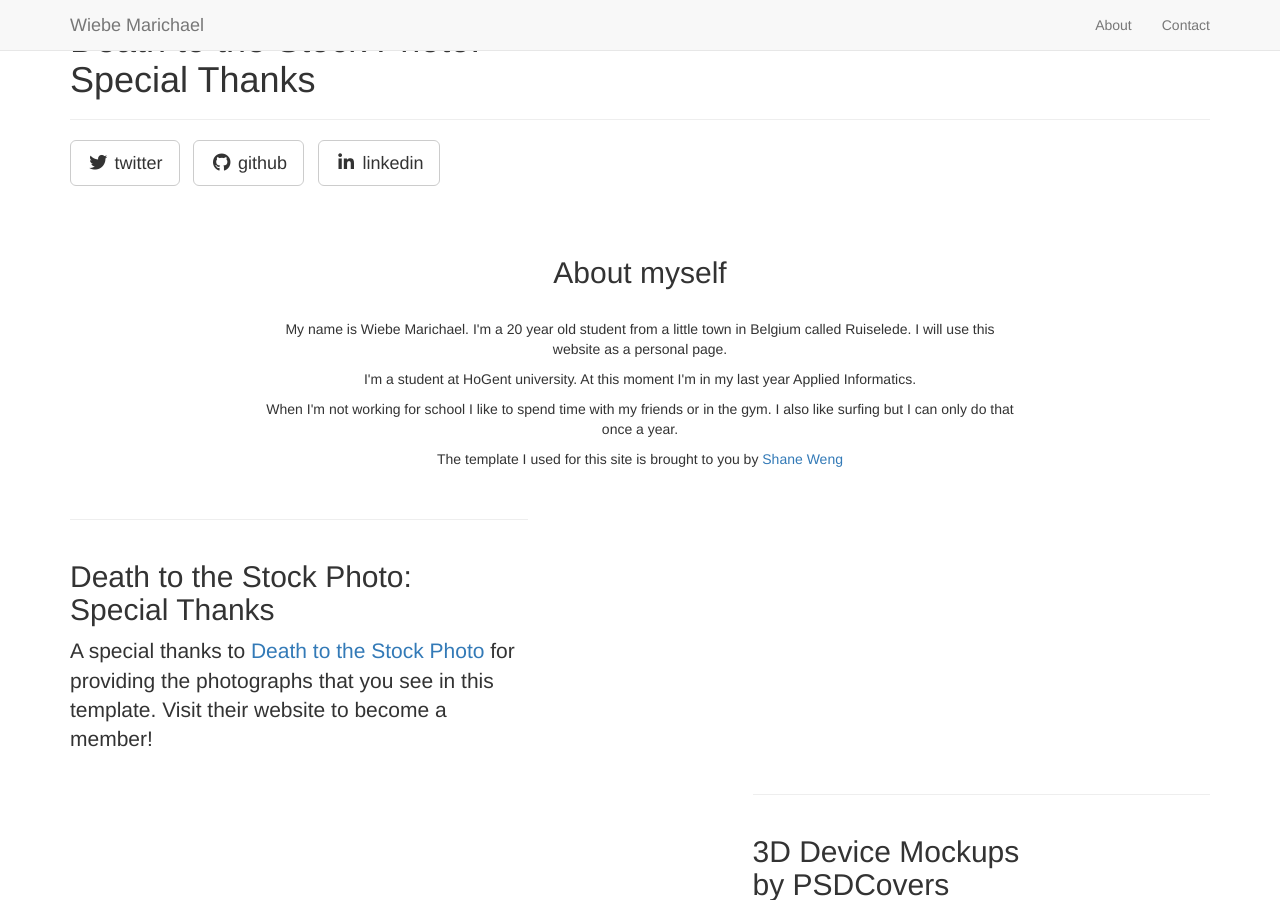
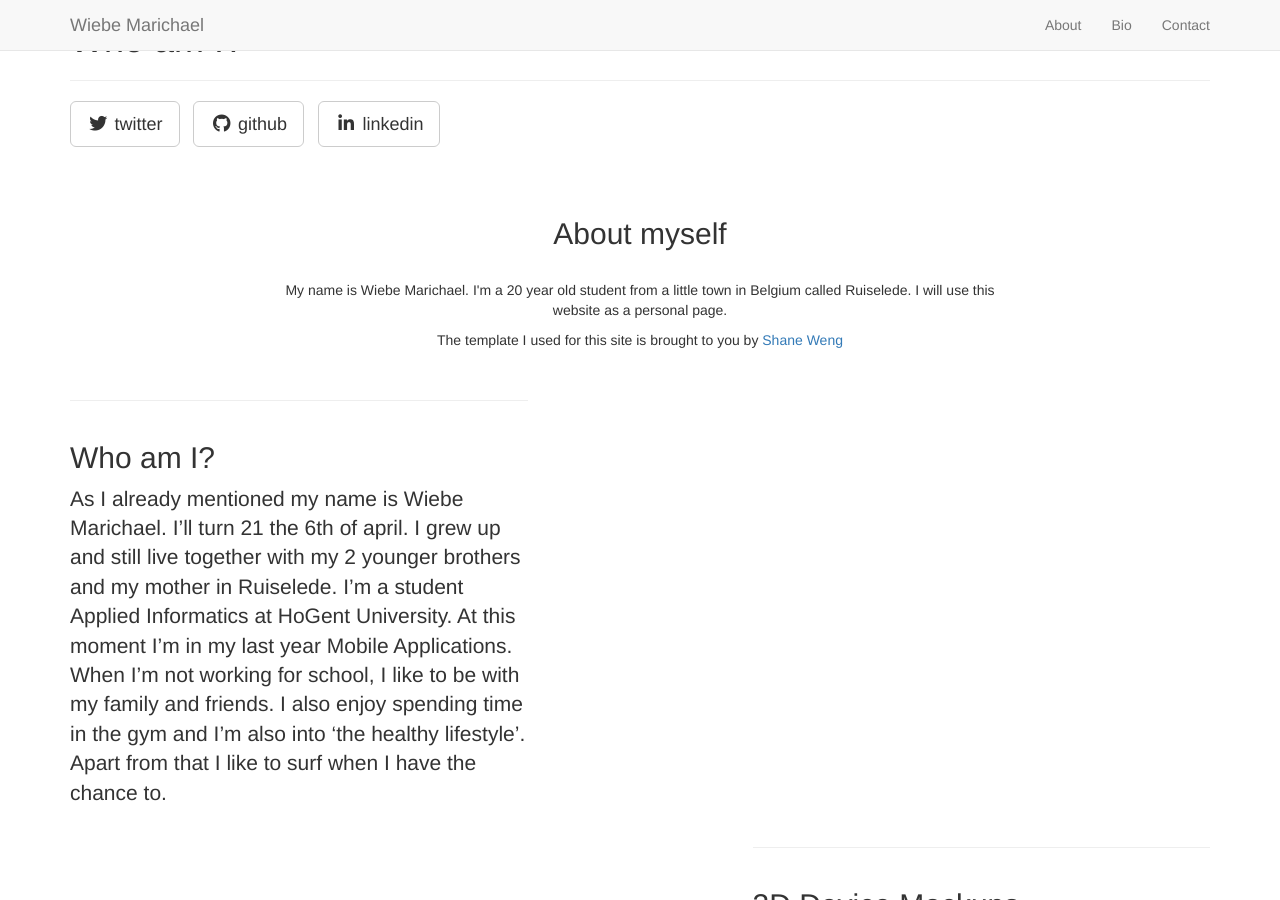
Before and after one commit to marichaelw/marichaelw.github.io, a Jekyll site: the page built from _posts/2014-09-21-services-1.markdown, in a window 1280 px wide and 900 px high. Built offline with Jekyll 4.4.1, drawn with Linux system fonts in a browser that asks for light colours; nearby versions of some CDN libraries; library files that are not in the unit come from our copies.

Commit message:
#3 change post 1 to Bio

```diff
--- a/_includes/about.html
+++ b/_includes/about.html
@@ -6,8 +6,6 @@
               <h2>About myself</h2>
               <br/>
                 <p>My name is Wiebe Marichael. I'm a 20 year old student from a little town in Belgium called Ruiselede. I will use this website as a personal page.</p>
-                <p>I'm a student at HoGent university. At this moment I'm in my last year Applied Informatics.</p>
-                <p>When I'm not working for school I like to spend time with my friends or in the gym. I also like surfing but I can only do that once a year.</p>
                 <p>The template I used for this site is brought to you by <a href="https://github.com/swcool">Shane Weng</a></p>
                 <br/>
               </div>
--- a/_includes/footer.html
+++ b/_includes/footer.html
@@ -11,10 +11,10 @@
                     <li>
                         <a href="#about">About</a>
                     </li>
-                    <!--<li class="footer-menu-divider">&sdot;</li>
+                    <li class="footer-menu-divider">&sdot;</li>
                     <li>
-                        <a href="#services">Services</a>
-                    </li>-->
+                        <a href="#bio">Bio</a>
+                    </li>
                     <li class="footer-menu-divider">&sdot;</li>
                     <li>
                         <a href="#contact">Contact</a>
--- a/_includes/header.html
+++ b/_includes/header.html
@@ -17,9 +17,9 @@
             	<li>
                     <a class="page-scroll" href="#about">About</a>
                 </li>
-                <!--<li>
-                    <a class="page-scroll" href="#services">Services</a>
-                </li>-->
+                <li>
+                    <a class="page-scroll" href="#bio">Bio</a>
+                </li>
                 <li>
                     <a class="page-scroll" href="#contact">Contact</a>
                 </li>
--- a/_posts/2014-09-21-services-1.markdown
+++ b/_posts/2014-09-21-services-1.markdown
@@ -1,8 +1,13 @@
 ---
 layout: default
 img: ipad.png
-category: Services
-title: Death to the Stock Photo:<br>Special Thanks
+category: Bio
+title: Who am I?
 description: |
 ---
-  A special thanks to [Death to the Stock Photo](http://join.deathtothestockphoto.com/) for providing the photographs that you see in this template.  Visit their website to become a member!
+As I already mentioned my name is Wiebe Marichael. I'll turn 21 the 6th of april.
+I grew up and still live together with my 2 younger brothers and my mother in Ruiselede.
+I'm a student Applied Informatics at HoGent University. At this moment I'm in my last year Mobile Applications.
+When I'm not working for school, I like to be with my family and friends.
+I also enjoy spending time in the gym and I'm also into 'the healthy lifestyle'.
+Apart from that I like to surf when I have the chance to.
--- a/index.html
+++ b/index.html
@@ -1,5 +1,5 @@
 ---
 layout: default
 title: Wiebe Marichael
-subTitle: student Applied Informatics
+subTitle: Student Applied Informatics
 ---
```
